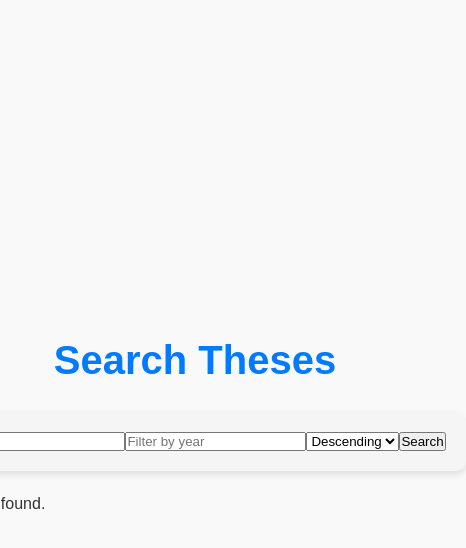
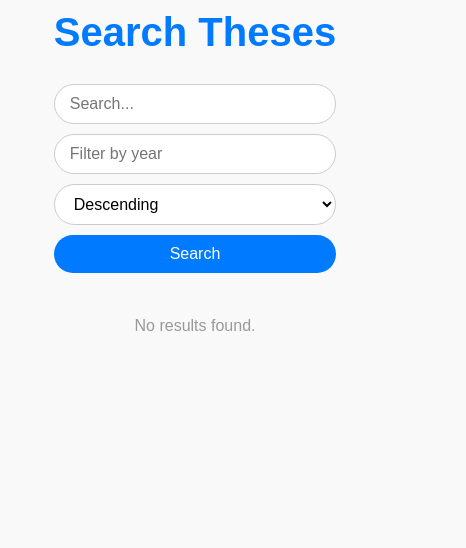
Before and after one commit to FazakasNimrod/RAG-System-for-Theses, a React (Create React App) app in the folder frontend/: page / in a window 390 px wide. Shown: the top 548 px of the page, 466 px wide, since content can reach past the window. Built offline with nearby package versions, Linux system fonts and the light colour scheme.

Commit message:
Refactor styling for ResultsList and SearchBar components, enhance layout and responsiveness

```diff
--- a/frontend/src/App.css
+++ b/frontend/src/App.css
@@ -37,14 +37,12 @@
   }
 }
 
-/* General Reset */
 * {
   margin: 0;
   padding: 0;
   box-sizing: border-box;
 }
 
-/* Body Styling */
 body {
   font-family: 'Arial', sans-serif;
   background-color: #f9f9f9;
@@ -52,12 +50,11 @@ body {
   line-height: 1.6;
   display: flex;
   justify-content: center;
-  align-items: center;
+  align-items: first baseline;
   min-height: 100vh;
   margin: 0;
 }
 
-/* App Container */
 .app {
   width: 100%;
   max-width: 1200px;
@@ -67,8 +64,8 @@ body {
   box-shadow: 0 4px 8px rgba(0, 0, 0, 0.1);
 }
 
-/* Page Heading */
 h1 {
+  position: relative;
   text-align: center;
   font-size: 2.5rem;
   margin-bottom: 20px;
@@ -76,7 +73,6 @@ h1 {
   font-weight: bold;
 }
 
-/* Utility Classes */
 .centered {
   display: flex;
   justify-content: center;
--- a/frontend/src/components/ResultsList.css
+++ b/frontend/src/components/ResultsList.css
@@ -1,45 +1,94 @@
-.results-list {
+.result-lists {
     display: flex;
     flex-direction: column;
-    gap: 15px;
+    align-items: center;
+    justify-content: flex-start;
+    max-width: 800px;
     margin: 20px auto;
-    max-width: 800px;
+    padding: 15px;
+    background-color: #f9f9f9;
+    border: 2px solid #ddd;
+    border-radius: 10px;
+    box-shadow: 0 4px 10px rgba(0, 0, 0, 0.1);
+    height: 480px;
+    overflow-y: auto;
+    box-sizing: border-box;
 }
 
-.no-results {
-    text-align: center;
-    font-size: 18px;
-    color: #666;
+.result-items {
+    list-style: none;
+    padding: 0;
+    margin: 0;
+    width: 100%;
 }
 
-.result-card {
+.result-item {
     background-color: white;
-    padding: 20px;
+    margin-bottom: 15px;
+    padding: 15px;
     border-radius: 10px;
     box-shadow: 0 4px 6px rgba(0, 0, 0, 0.1);
     transition: transform 0.2s, box-shadow 0.2s;
+    box-sizing: border-box;
 }
 
-.result-card:hover {
+.result-item:hover {
     transform: translateY(-5px);
     box-shadow: 0 6px 10px rgba(0, 0, 0, 0.15);
 }
 
-.result-title {
-    font-size: 20px;
+.result-lists em {
     font-weight: bold;
-    margin: 0 0 10px;
+    color: #008000;
+}
+
+.result-author {
+    font-size: 18px;
+    font-weight: bold;
+    margin-bottom: 10px;
     color: #333;
 }
 
-.result-abstract {
+.result-abstract,
+.result-keywords {
     font-size: 16px;
     color: #555;
-    margin-bottom: 10px;
+    margin-bottom: 8px;
     line-height: 1.5;
 }
 
-.result-keywords {
-    font-size: 14px;
-    color: #777;
+.error-message,
+.no-results {
+    font-size: 16px;
+    color: #999;
+    text-align: center;
+    padding: 20px;
 }
+
+.result-lists::-webkit-scrollbar {
+    width: 8px;
+}
+
+.result-lists::-webkit-scrollbar-thumb {
+    background: #888;
+    border-radius: 4px;
+}
+
+.result-lists::-webkit-scrollbar-thumb:hover {
+    background: #555;
+}
+
+.result-lists::-webkit-scrollbar-track {
+    background: #f1f1f1;
+}
+
+@media (max-width: 768px) {
+    .result-lists {
+        height: 300px;
+        padding: 10px;
+    }
+
+    .result-item {
+        padding: 10px;
+    }
+}
--- a/frontend/src/components/ResultsList.js
+++ b/frontend/src/components/ResultsList.js
@@ -3,31 +3,36 @@ import "./ResultsList.css";
 
 const ResultsList = ({ results }) => {
   if (!results) {
-    return <p>An error occurred while fetching results.</p>;
+    return <p className="error-message">An error occurred while fetching results.</p>;
   }
 
   if (results.length === 0) {
-    return <p>No results found.</p>;
+    return <p className="no-results">No results found.</p>;
   }
 
   return (
-    <ul>
+    <div className="result-lists">
+      <ul className="result-items">
         {results.map((result) => {
           const { _id, _source, highlight } = result;
           const { abstract, author, keywords, year } = _source;
 
           return (
-          <li key={_id}>
-            <h3>
+            <li key={_id} className="result-item">
+              <h3 className="result-author">
                 {author} ({year})
               </h3>
-            <p>
+              <p className="result-abstract">
                 <strong>Abstract:</strong>{" "}
-              {highlight?.abstract
+                <span
+                  dangerouslySetInnerHTML={{
+                    __html: highlight?.abstract
                       ? highlight.abstract.join(" ")
-                : abstract}
+                      : abstract,
+                  }}
+                />
               </p>
-            <p>
+              <p className="result-keywords">
                 <strong>Keywords:</strong>{" "}
                 {highlight?.keywords
                   ? highlight.keywords.join(", ")
@@ -37,6 +42,7 @@ const ResultsList = ({ results }) => {
           );
         })}
       </ul>
+    </div>
   );
 };
 
--- a/frontend/src/components/SearchBar.css
+++ b/frontend/src/components/SearchBar.css
@@ -2,49 +2,64 @@
     display: flex;
     justify-content: center;
     align-items: center;
-    margin: 20px 0;
-    background-color: #f5f5f5;
-    padding: 20px;
-    border-radius: 10px;
-    box-shadow: 0 4px 6px rgba(0, 0, 0, 0.1);
+    margin-bottom: 20px;
+    gap: 15px;
 }
 
-.search-form {
-    display: flex;
-    gap: 10px;
-    width: 100%;
-    max-width: 600px;
+.search-bar input {
+    padding: 10px 15px;
+    border: 1px solid #ccc;
+    border-radius: 25px;
+    font-size: 1rem;
+    width: 250px;
+    outline: none;
+    transition: border-color 0.3s ease;
 }
 
-.search-input {
-    flex: 2;
-    padding: 10px 15px;
-    font-size: 16px;
-    border: 1px solid #ddd;
-    border-radius: 5px;
-    box-shadow: inset 0 2px 4px rgba(0, 0, 0, 0.05);
+.search-bar input:focus {
+    border-color: #007bff;
 }
 
-.search-select {
-    flex: 1;
+.search-bar select {
     padding: 10px 15px;
-    font-size: 16px;
-    border: 1px solid #ddd;
-    border-radius: 5px;
-    background-color: white;
+    border: 1px solid #ccc;
+    border-radius: 25px;
+    font-size: 1rem;
+    outline: none;
+    transition: border-color 0.3s ease;
+    background-color: #fff;
+    cursor: pointer;
 }
 
-.search-button {
+.search-bar select:focus {
+    border-color: #007bff;
+}
+
+.search-bar button {
     padding: 10px 20px;
-    font-size: 16px;
+    border: none;
+    border-radius: 25px;
+    background-color: #007bff;
     color: white;
-    background-color: #007bff;
-    border: none;
-    border-radius: 5px;
+    font-size: 1rem;
     cursor: pointer;
     transition: background-color 0.3s ease;
 }
 
-.search-button:hover {
+.search-bar button:hover {
     background-color: #0056b3;
 }
+
+@media (max-width: 768px) {
+    .search-bar {
+        flex-direction: column;
+        gap: 10px;
+    }
+
+    .search-bar input,
+    .search-bar select,
+    .search-bar button {
+        width: 100%;
+        max-width: 300px;
+    }
+}
```
Lines whose indentation alone changed are shown as unchanged.
